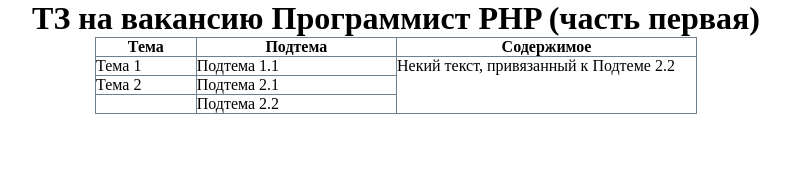
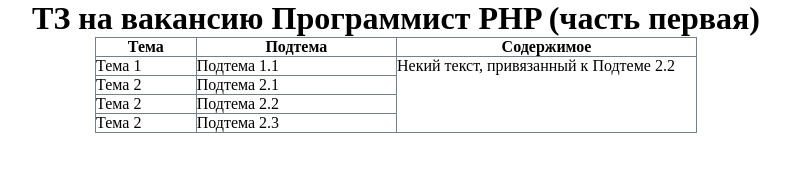
Before and after one commit to Sevruk/test-accountingiseasy, a plain HTML site: page index.html in a window 1280 px wide. Shown: the whole page, without its empty margins (244-1034 px from the left). Drawn offline with Linux system fonts and the light colour scheme.

Commit message:
Добавить. Базовое заполнение тем.

```diff
--- a/index.html
+++ b/index.html
@@ -4,6 +4,7 @@
     <meta charset="UTF-8">
     <title>ТЗ на вакансию Программист PHP (часть первая)</title>
     <link rel="stylesheet" href="style/style.css">
+	<script src="js/index.js" defer></script>
 </head>
 <body>
 	<header>
@@ -11,25 +12,24 @@
 	</header>
 
     <main>
-		<div class="topics">
-			<div class="topics-title">
+		<div class="theme">
+			<div class="theme-title">
 				<label>Тема</label>
 				<label>Подтема</label>
 				<label>Содержимое</label>
 			</div>
 
-			<div class="topics-theme">
+			<div class="theme-content">
 
-				<ul id="topics-list" class="topics-theme__list">
+				<ul id="theme-list" class="theme-content__list">
 					<li>
 						<div>Тема 1</div>
 						<div>Подтема 1.1</div>
 					</li>
-					<li><div>Тема 2</div><div>Подтема 2.1</div></li>
-					<li><div></div><div>Подтема 2.2</div></li>
+
 				</ul>
 
-				<div class="topics-description">
+				<div class="theme-description">
 					Некий текст, привязанный к Подтеме 2.2
 				</div>
 
--- a/js/index.js
+++ b/js/index.js
@@ -0,0 +1,48 @@
+console.log("-----------START-------------");
+
+const containerTheme = document.getElementById("theme-list");
+
+const data = {
+    'Тема 1': [
+        {
+            title: 'Подтема 1.1',
+            description: 'Некий текст, привязанный к Подтеме 1.1'
+        },
+    ],
+    'Тема 2': [
+        {
+            title: 'Подтема 2.1',
+            description: 'Некий текст, привязанный к Подтеме 2.1'
+        },
+        {
+            title: 'Подтема 2.2',
+            description: 'Некий текст, привязанный к Подтеме 2.2'
+        },
+        {
+            title: 'Подтема 2.3',
+            description: 'Некий текст, привязанный к Подтеме 2.3'
+        }
+    ]
+};
+
+
+function renderThemeRows(data, container) {
+	let listItem = ''
+
+	for (let theme in data){
+		for (let i = 0; i < data[theme].length; i++) {
+			let subThemeTitle = data[theme][i].title;
+
+			listItem += `<li>
+					<div>${theme}</div>
+					<div>${subThemeTitle}</div>
+				</li>`;
+		}
+
+		container.innerHTML = '';
+		container.innerHTML = listItem;
+	}
+
+}
+
+renderThemeRows(data, containerTheme);
--- a/style/style.css
+++ b/style/style.css
@@ -9,62 +9,62 @@ body{
     align-items: center;
 }
 
-.topics{
+.theme{
 	border: 1px solid slategray;
 	width: 600px;
 }
 
-.topics-title{
+.theme-title{
 	border-bottom: 1px solid slategray;
 	text-align: center;
 	font-weight: bold;
 	display: flex;
 }
 
-.topics-title label:nth-child(1){
+.theme-title label:nth-child(1){
 	width: 100px;
 	border-right: 1px solid slategray;
 }
 
-.topics-title label:nth-child(2){
+.theme-title label:nth-child(2){
 	width: 200px;
 	border-right: 1px solid slategray;
 }
 
-.topics-title label:nth-child(3){
+.theme-title label:nth-child(3){
 	width: 300px;
 }
 
 
-.topics-theme{
+.theme-content{
 	display: flex;
 }
 
-.topics-theme__list{
+.theme-content__list{
 	width: 300px;
 	list-style-type:none;
 }
 
-.topics-theme__list li{
+.theme-content__list li{
 	display: flex;
 	border-bottom: 1px solid slategray;
 }
 
-.topics-theme__list li div:nth-child(1){
+.theme-content__list li div:nth-child(1){
 	width: 100px;
 	border-right: 1px solid slategray;
 }
 
-.topics-theme__list li div:nth-child(2){
+.theme-content__list li div:nth-child(2){
 	width: 200px;
 }
 
-.topics-theme__list li:last-child{
+.theme-content__list li:last-child{
     border-bottom: none;
 }
 
 /* --------------------------- */
-.topics-description{
+.theme-description{
 	width: 300px;
 	border-left: 1px solid slategray;
 }
```
